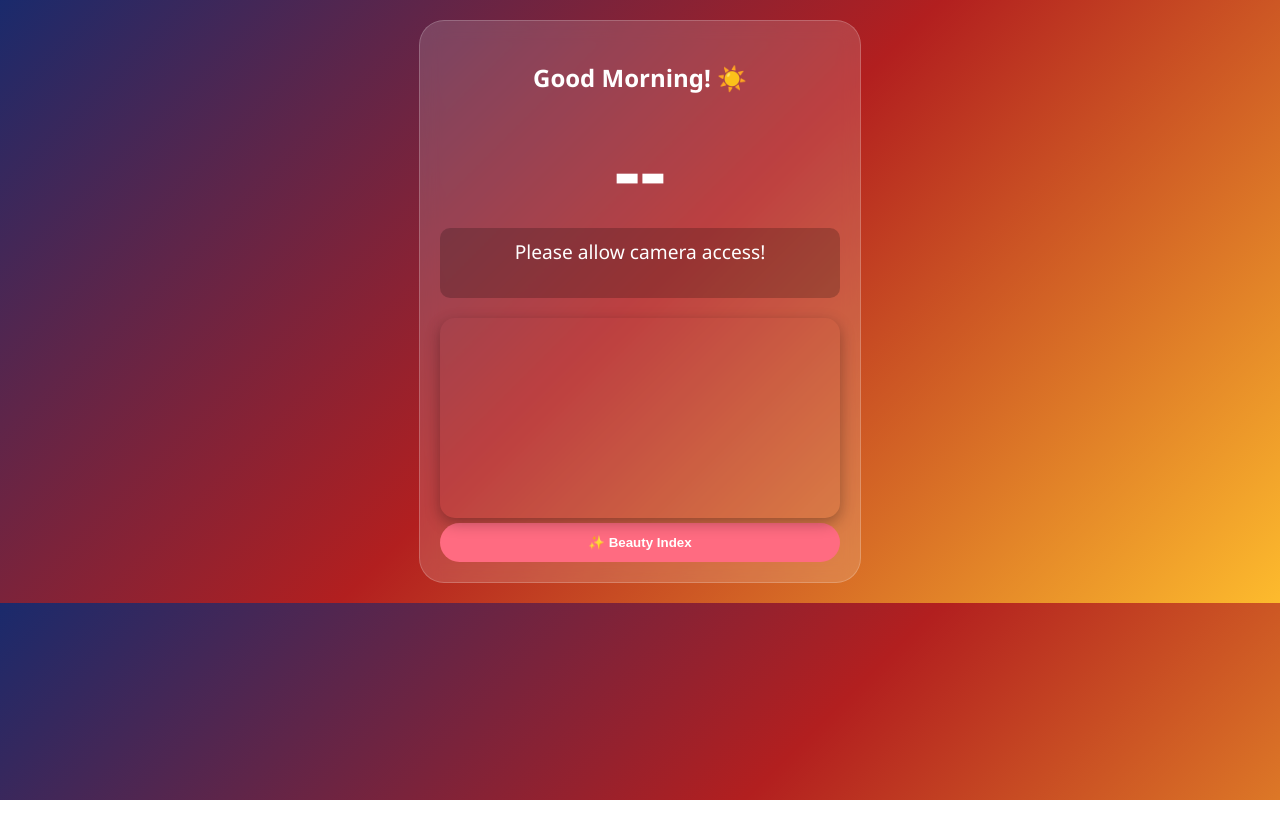
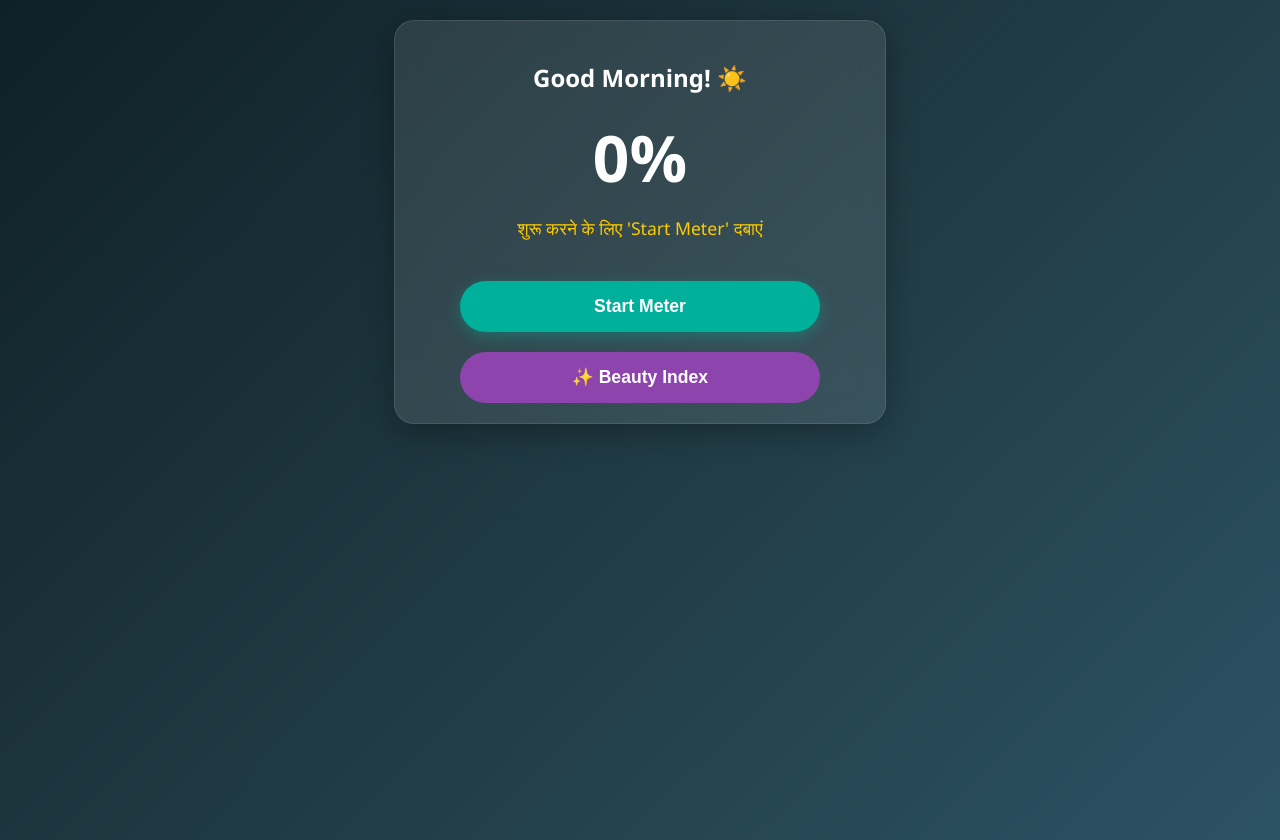
Before and after one commit to BitBreach01/Happiness-Indicator, a plain HTML site: page index.html in a window 1280 px wide. Before the commit the page ends 800 px from the top, so only its background shows below. Drawn offline with Linux system fonts and the light colour scheme.

Commit message:
Update index.html

```diff
--- a/index.html
+++ b/index.html
@@ -3,123 +3,139 @@
 <head>
     <meta charset="UTF-8">
     <meta name="viewport" content="width=device-width, initial-scale=1.0">
-    <title>Automatic Happiness Meter</title>
+    <title>Family Happiness Meter</title>
     <script src="https://cdn.jsdelivr.net/npm/@vladmandic/face-api/dist/face-api.js"></script>
     <style>
-        body {
-            font-family: 'Segoe UI', sans-serif;
-            text-align: center;
-            background: linear-gradient(135deg, #1a2a6c, #b21f1f, #fdbb2d);
-            color: white;
-            margin: 0;
-            padding: 20px;
-            overflow: hidden;
-        }
-        .container {
-            background: rgba(255, 255, 255, 0.15);
-            padding: 20px;
-            border-radius: 25px;
-            backdrop-filter: blur(10px);
-            max-width: 400px;
-            margin: auto;
-            border: 1px solid rgba(255,255,255,0.2);
-        }
-        #video {
-            border-radius: 15px;
-            width: 100%;
-            transform: scaleX(-1);
-            box-shadow: 0 5px 15px rgba(0,0,0,0.3);
-            margin-top: 10px;
-        }
-        #score-display {
-            font-size: 5rem;
-            font-weight: 900;
-            margin: 5px 0;
-        }
-        #hindi-quote {
-            font-size: 1.2rem;
-            min-height: 50px;
-            color: #fff;
-            background: rgba(0,0,0,0.2);
-            padding: 10px;
-            border-radius: 10px;
-            margin-bottom: 10px;
-        }
-        .beauty-btn {
-            background: #ff6b81;
-            color: white;
-            border: none;
-            padding: 12px 25px;
-            border-radius: 50px;
-            font-weight: bold;
-            cursor: pointer;
-            width: 100%;
-        }
+        body { font-family: 'Segoe UI', sans-serif; text-align: center; background: linear-gradient(135deg, #0f2027, #203a43, #2c5364); color: white; margin: 0; padding: 20px; min-height: 100vh; }
+        .container { background: rgba(255, 255, 255, 0.1); padding: 20px; border-radius: 20px; backdrop-filter: blur(15px); box-shadow: 0 8px 32px rgba(0,0,0,0.3); max-width: 450px; margin: auto; border: 1px solid rgba(255,255,255,0.1); }
+        #video { border-radius: 15px; width: 100%; height: auto; display: none; margin-bottom: 15px; transform: scaleX(-1); }
+        #score-display { font-size: 4rem; font-weight: 800; margin: 10px 0; transition: 0.3s; }
+        #hindi-quote { font-size: 1.1rem; min-height: 50px; color: #ffcc00; margin: 15px 0; line-height: 1.4; }
+        .controls { display: flex; flex-direction: column; gap: 10px; align-items: center; }
+        button { border: none; padding: 15px 30px; font-size: 1.1rem; border-radius: 50px; cursor: pointer; transition: 0.3s; font-weight: bold; width: 80%; }
+        .btn-start { background: #00b09b; color: white; box-shadow: 0 4px 15px rgba(0, 176, 155, 0.4); }
+        .btn-stop { background: #ff5f6d; color: white; display: none; box-shadow: 0 4px 15px rgba(255, 95, 109, 0.4); }
+        .btn-beauty { background: #8e44ad; color: white; margin-top: 10px; }
+        #result-popup { display: none; position: fixed; top: 50%; left: 50%; transform: translate(-50%, -50%); background: white; color: #333; padding: 30px; border-radius: 25px; box-shadow: 0 0 100px rgba(0,0,0,0.8); z-index: 1000; width: 85%; }
+        .overlay { display: none; position: fixed; top: 0; left: 0; width: 100%; height: 100%; background: rgba(0,0,0,0.7); z-index: 999; }
     </style>
 </head>
-<body onload="initApp()">
+<body>
 
     <div class="container">
-        <h2 id="greeting">नमस्ते</h2>
-        <div id="score-display">--</div>
-        <div id="hindi-quote">AI Loading... Please wait</div>
+        <h2 id="greeting">Loading...</h2>
+        <div id="score-display">0%</div>
+        <div id="hindi-quote">शुरू करने के लिए 'Start Meter' दबाएं</div>
 
         <video id="video" autoplay muted playsinline></video>
 
-        <button class="beauty-btn" onclick="alert('AI Analysis: आप आज 100% सुंदर लग रहे हैं! ✨')">✨ Beauty Index</button>
+        <div class="controls">
+            <button id="startBtn" class="btn-start" onclick="startApp()">Start Meter</button>
+            <button id="stopBtn" class="btn-stop" onclick="stopApp()">Stop & Get Result</button>
+            <button class="btn-beauty" onclick="showBeauty()">✨ Beauty Index</button>
+        </div>
+    </div>
+
+    <div id="overlay" class="overlay"></div>
+    <div id="result-popup">
+        <h2 style="color: #8e44ad; margin-top: 0;">शानदार! (Great!)</h2>
+        <p id="final-msg" style="font-size: 1.3rem; margin-bottom: 25px;"></p>
+        <button onclick="closePopup()" style="background: #333; color: white; width: 100%;">Close</button>
     </div>
 
     <script>
+        let isRunning = false;
+        let maxScore = 0;
         const video = document.getElementById('video');
         const scoreDiv = document.getElementById('score-display');
         const quoteDiv = document.getElementById('hindi-quote');
         const greetingDiv = document.getElementById('greeting');
 
-        // Automatic Greeting
+        // 1. Time-based Greeting
         const hour = new Date().getHours();
         if (hour < 12) greetingDiv.innerText = "Good Morning! ☀️";
         else if (hour < 17) greetingDiv.innerText = "Good Afternoon! ☕";
         else greetingDiv.innerText = "Good Evening! 🌙";
 
-        async function initApp() {
+        async function startApp() {
             try {
-                // 1. Load AI Models Automatically
+                document.getElementById('startBtn').innerText = "Loading AI Brain...";
                 await faceapi.nets.tinyFaceDetector.loadFromUri('https://cdn.jsdelivr.net/npm/@vladmandic/face-api/model/');
                 await faceapi.nets.faceExpressionNet.loadFromUri('https://cdn.jsdelivr.net/npm/@vladmandic/face-api/model/');
 
-                // 2. Request Camera Automatically
                 const stream = await navigator.mediaDevices.getUserMedia({ video: {} });
                 video.srcObject = stream;
 
-                quoteDiv.innerText = "Ready! Smile please 😊";
+                video.style.display = 'block';
+                document.getElementById('startBtn').style.display = 'none';
+                document.getElementById('stopBtn').style.display = 'inline-block';
+
+                isRunning = true;
                 runDetection();
             } catch (err) {
-                quoteDiv.innerText = "Please allow camera access!";
+                alert("Please allow camera access to use the meter!");
                 console.error(err);
             }
         }
 
         async function runDetection() {
+            if (!isRunning) return;
             const detections = await faceapi.detectAllFaces(video, new faceapi.TinyFaceDetectorOptions()).withFaceExpressions();
 
             if (detections.length > 0) {
                 const happyScore = detections[0].expressions.happy;
                 const percent = Math.round(happyScore * 100);
+                if(percent > maxScore) maxScore = percent;
 
                 scoreDiv.innerText = percent + "%";
+                updateUI(percent);
+            }
+            setTimeout(runDetection, 300);
+        }
 
-                if (percent < 30) {
-                    quoteDiv.innerText = "मुस्कुराइए, आप बहुत सुंदर हैं! 😊";
-                    scoreDiv.style.color = "#ff6b6b";
-                } else if (percent < 70) {
-                    quoteDiv.innerText = "Good! आपकी मुस्कान बढ़ रही है। ✨";
-                    scoreDiv.style.color = "#ffd93d";
-                } else {
-                    quoteDiv.innerText = "शानदार! आपकी खुशी अनमोल है। 😍";
-                    scoreDiv.style.color = "#4ef3e1";
-                }
+        function updateUI(p) {
+            if (p < 25) {
+                quoteDiv.innerText = "मुस्कुराइए, क्योंकि आपकी मुस्कान अनमोल है! 😊";
+                scoreDiv.style.color = "#ff6b6b";
+            } else if (p < 55) {
+                quoteDiv.innerText = "वाह! आपकी मुस्कान धीरे-धीरे बढ़ रही है। Good!";
+                scoreDiv.style.color = "#ffd93d";
+            } else if (p < 85) {
+                quoteDiv.innerText = "बहुत बढ़िया! आप सच में खुश लग रहे हैं। ✨";
+                scoreDiv.style.color = "#6bc119";
+            } else {
+                quoteDiv.innerText = "शानदार! आपकी खुशी सबसे प्यारी है। 😍";
+                scoreDiv.style.color = "#4ef3e1";
             }
-            requestAnimationFrame(runDetection);
+        }
+
+        function stopApp() {
+            isRunning = false;
+            const stream = video.srcObject;
+            const tracks = stream.getTracks();
+            tracks.forEach(track => track.stop()); // Turn off camera
+
+            video.style.display = 'none';
+            document.getElementById('stopBtn').style.display = 'none';
+            document.getElementById('startBtn').style.display = 'inline-block';
+            document.getElementById('startBtn').innerText = "Restart Meter";
+
+            document.getElementById('overlay').style.display = 'block';
+            document.getElementById('result-popup').style.display = 'block';
+            document.getElementById('final-msg').innerText = `आज का उच्चतम Happiness Score: ${maxScore}%\nसदा मुस्कुराते रहिये!`;
+        }
+
+        function showBeauty() {
+            alert("Beauty Index: 100% ✨\nAI Analysis: आप आज बहुत सुंदर और प्रभावशाली लग रहे हैं!");
+        }
+
+        function closePopup() {
+            document.getElementById('overlay').style.display = 'none';
+            document.getElementById('result-popup').style.display = 'none';
+            maxScore = 0;
+            scoreDiv.innerText = "0%";
+            scoreDiv.style.color = "white";
+            quoteDiv.innerText = "Ready for another session?";
         }
     </script>
 </body>
```
